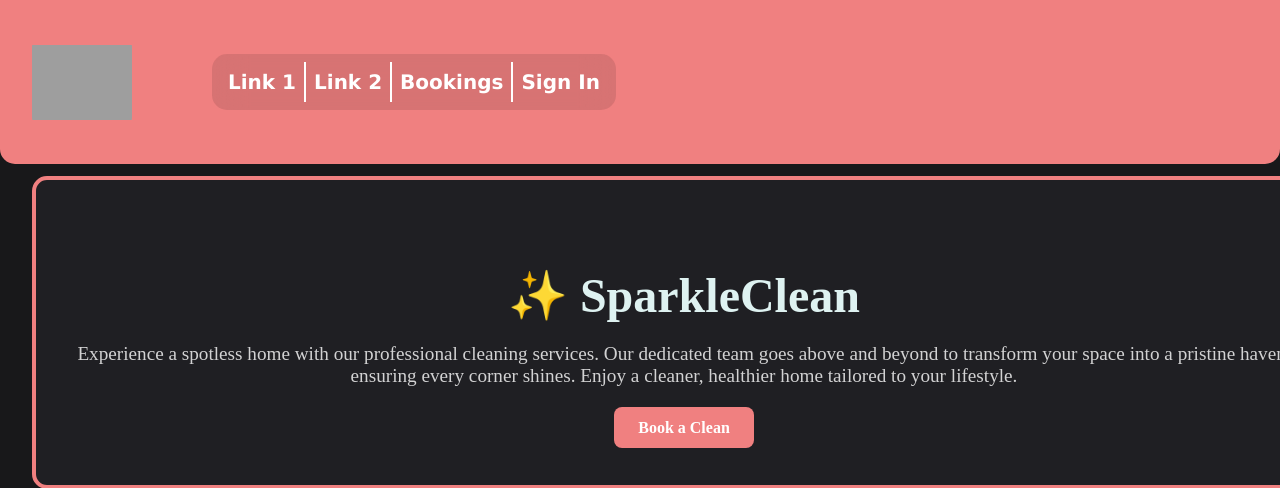
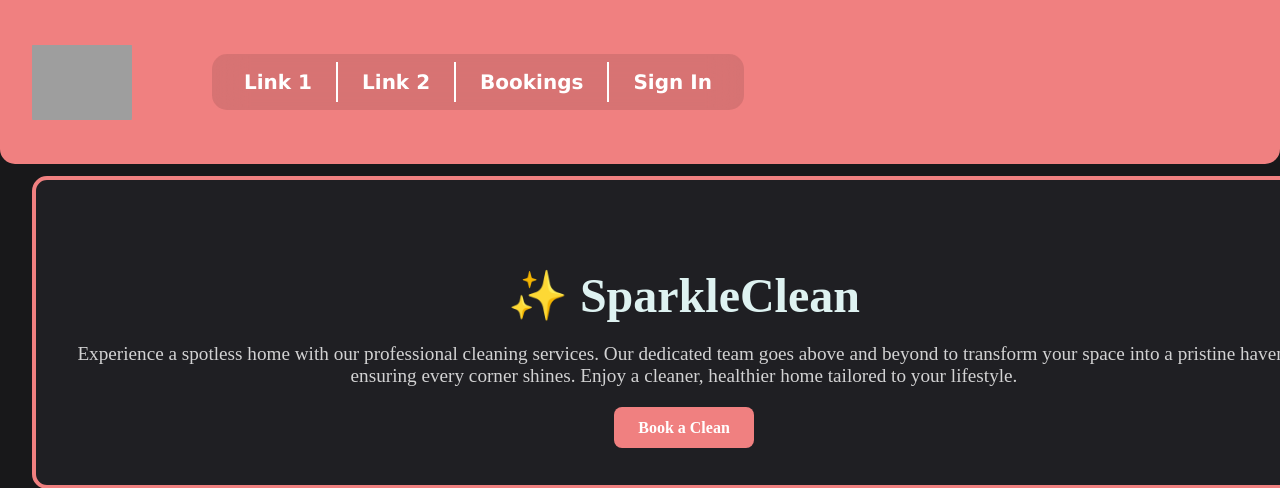
Before and after one commit to Nathan-Dachille/CP3407-Group-Project, a Django app: page / in a window 1280 px wide. Shown: the top 488 px of the page. Run offline with Django 5.2, Linux system fonts and the light colour scheme; parts of the project's set-up code (start-up, migrations or seed data) failed here and were passed over; grey boxes are pictures that could not be loaded.

Commit message:
Changes before pulling for safety

```diff
--- a/src/static/css/default.css
+++ b/src/static/css/default.css
@@ -87,6 +87,20 @@ body {
 .primary-navigation a {
     text-decoration: none;
     color: white;
+}
+
+.primary-navigation a {
+    text-decoration: none;
+    color: white;
+    font-weight: 600;
+    padding: 0.5rem 1rem;
+    border-radius: 8px;
+    transition: background-color 0.3s ease, color 0.3s ease;
+}
+
+.primary-navigation a:hover {
+    background-color: white;
+    color: lightcoral;
 }
 
 .menu-toggle {
```
